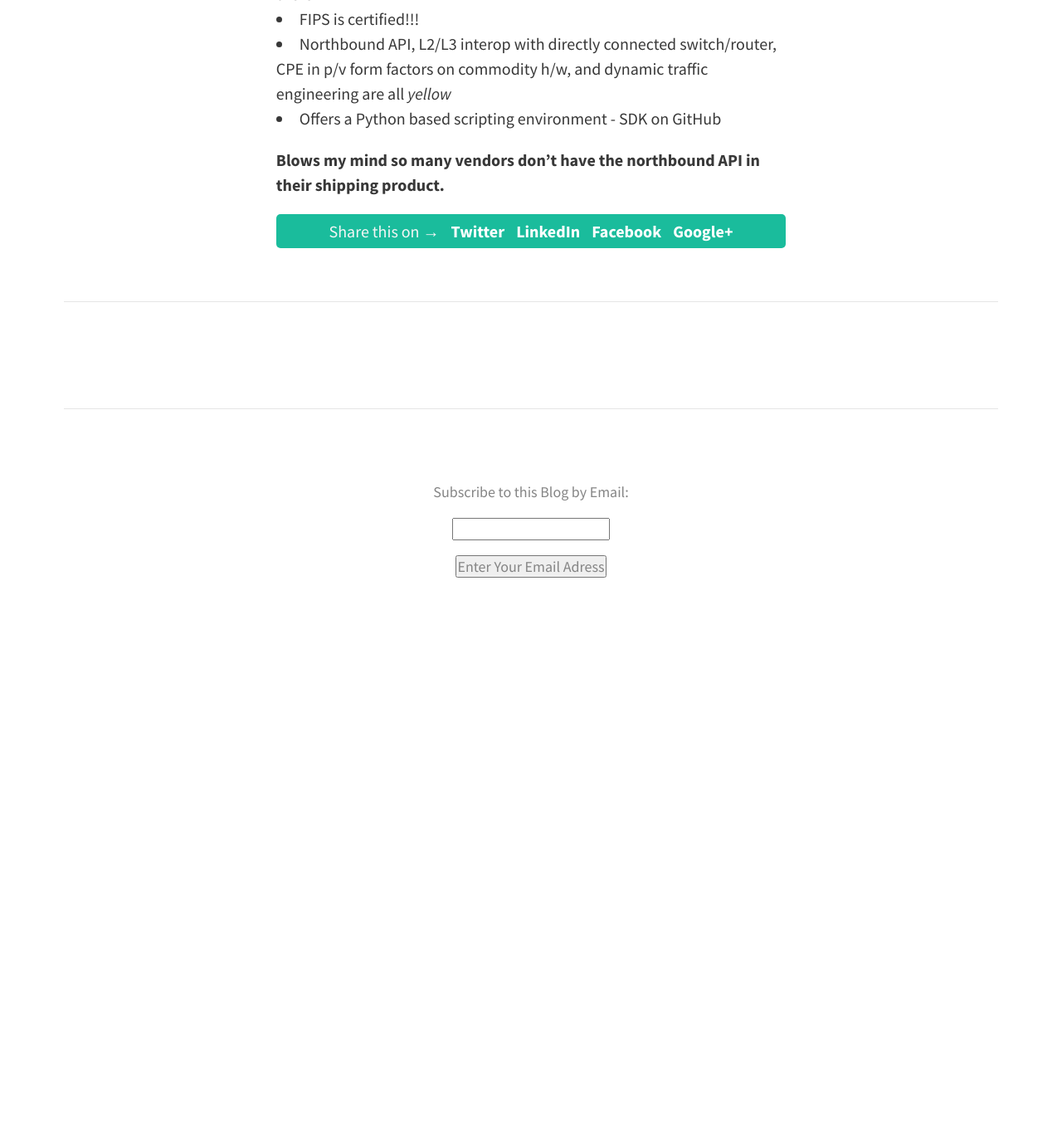
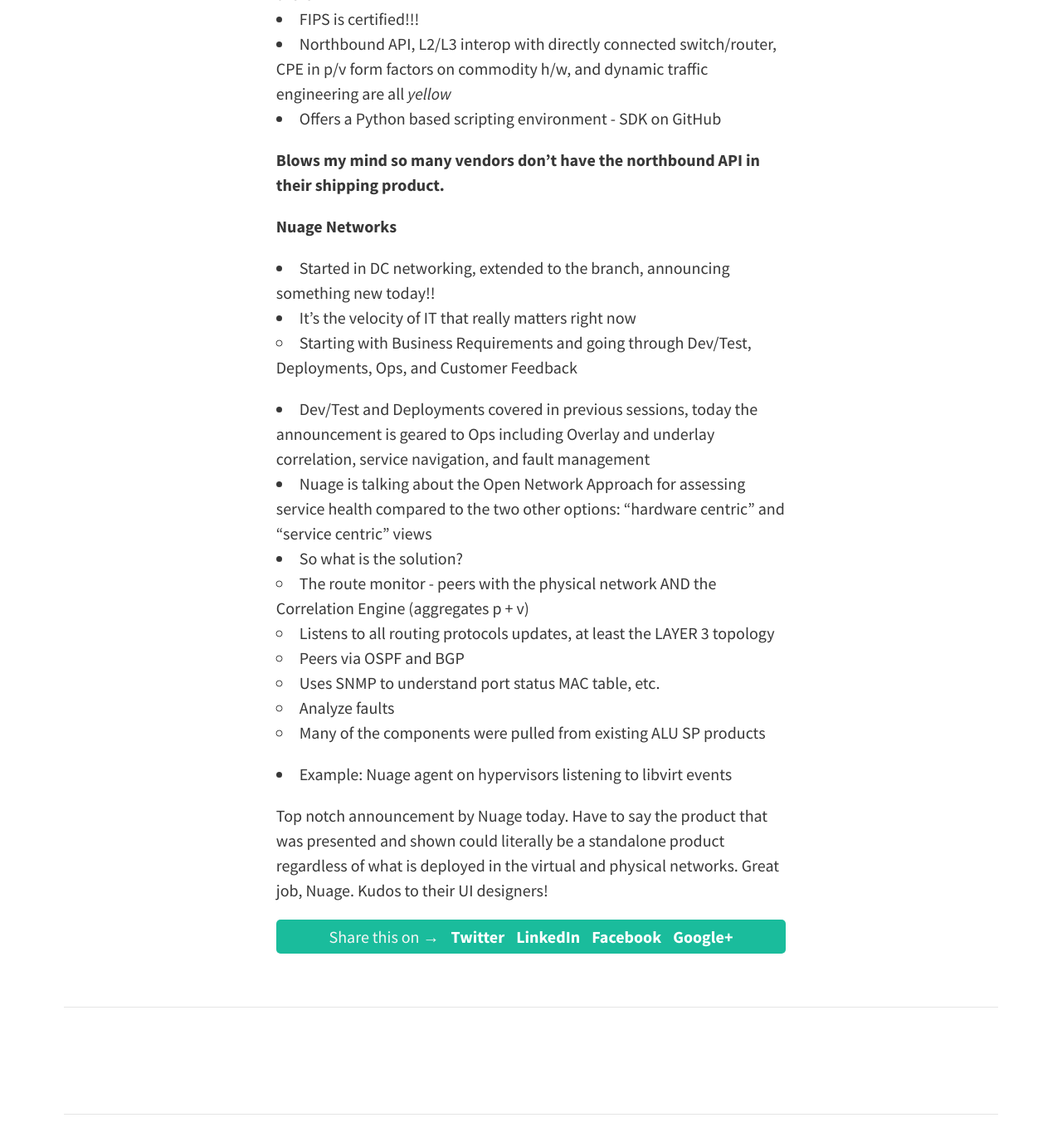
Before and after one commit to jedelman8/jedelman8.github.com, a Jekyll site: the page built from _posts/2015-05-13-onug-spring-2015.md, in a window 1280 px wide and 1400 px high, scrolled down 4886 px. Shown: the top 1382 px of the window at 83% size. Built offline with Jekyll 4.4.1, drawn with Linux system fonts in a browser that asks for light colours; nearby versions of some CDN libraries; comment, search, counter and statistics services are not loaded; before the commit the page ends 5650 px from its top, so only the background shows below that.

Commit message:
updates for onug

```diff
--- a/_posts/2015-05-13-onug-spring-2015.md
+++ b/_posts/2015-05-13-onug-spring-2015.md
@@ -127,3 +127,22 @@
 * Offers a Python based scripting environment - SDK on GitHub
 
 **Blows my mind so many vendors don't have the northbound API in their shipping product.**
+
+
+**Nuage Networks**
+
+* Started in DC networking, extended to the branch, announcing something new today!!
+* It's the velocity of IT that really matters right now
+  * Starting with Business Requirements and going through Dev/Test, Deployments, Ops, and Customer Feedback
+* Dev/Test and Deployments covered in previous sessions, today the announcement is geared to Ops including Overlay and underlay correlation, service navigation, and fault management
+* Nuage is talking about the Open Network Approach for assessing service health compared to the two other options: "hardware centric" and "service centric" views
+* So what is the solution?
+  * The route monitor - peers with the physical network AND the Correlation Engine (aggregates p + v)
+  * Listens to all routing protocols updates, at least the LAYER 3 topology
+  * Peers via OSPF and BGP
+  * Uses SNMP to understand port status MAC table, etc.
+  * Analyze faults
+  * Many of the components were pulled from existing ALU SP products
+* Example: Nuage agent on hypervisors listening to libvirt events
+
+Top notch announcement by Nuage today.  Have to say the product that was presented and shown could literally be a standalone product regardless of what is deployed in the virtual and physical networks.  Great job, Nuage.  Kudos to their UI designers!
```
